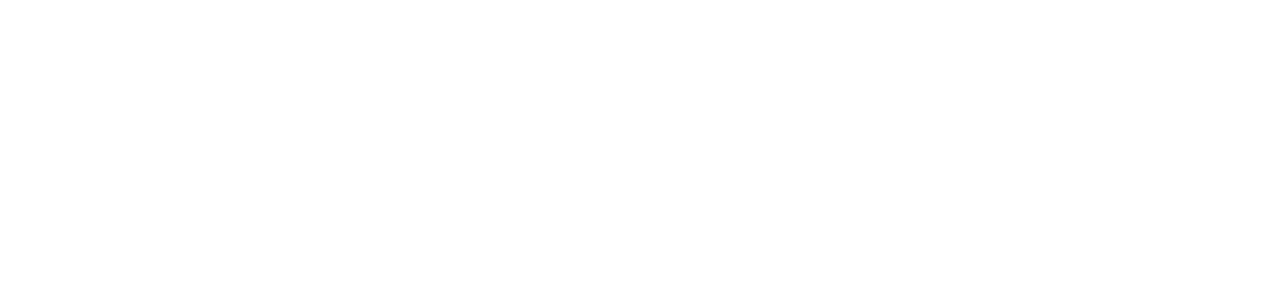
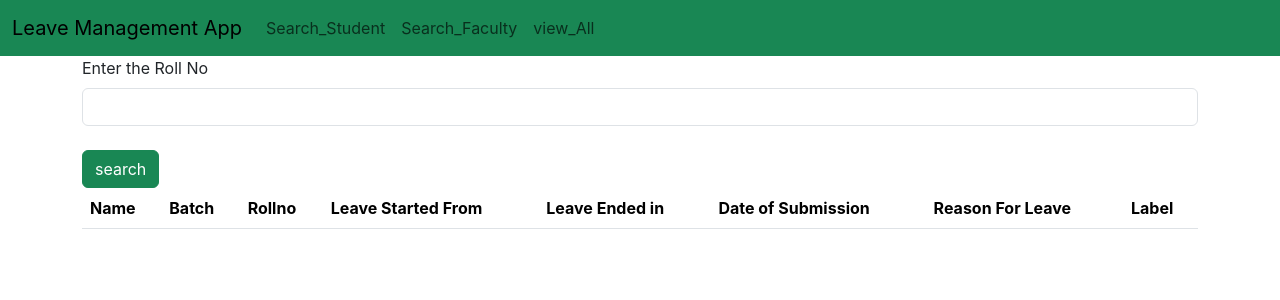
Before and after one commit to SachinShibu/project-frondend, a React (Create React App) app: page /searchleavestud in a window 1280 px wide. Before the commit this address had no page. Shown: the top 300 px of the page. Built offline with nearby package versions, Linux system fonts and the light colour scheme.

Commit message:
Bug Fixed

```diff
--- a/src/App.js
+++ b/src/App.js
@@ -1,6 +1,6 @@
 import logo from './logo.svg';
 import './App.css';
-import SearchLeave from './components/SearchLeave';
+import SearchLeave from './components/SearchLeaveStud';
 import AddLeave from './components/StudAddLeave';
 import ViewAll from './components/ViewAll';
 import { BrowserRouter, Route, Routes } from 'react-router-dom';
@@ -10,6 +10,8 @@
 import HodLogin from './components/HodLogin';
 import FacultyLogin from './components/FacultyLogin';
 import FacultyAddLeave from './components/FacultyAddLeave';
+import SearchLeaveStud from './components/SearchLeaveStud';
+import SearchLeaveFaculty from './components/SearchLeaveFaculty';
 
 function App() {
   return (
@@ -23,7 +25,8 @@
       <Route path='/facultylogin' element={<FacultyLogin/>}/>
       <Route path='/studaddleave' element={<AddLeave/>}/>
       <Route path='/facultyaddleave' element={<FacultyAddLeave/>}/>
-      <Route path='/search' element={<SearchLeave/>}/>
+      <Route path='/searchleavestud' element={<SearchLeaveStud/>}/>
+      <Route path='/searchleavefaculty' element={<SearchLeaveFaculty/>}/>
       <Route path='/viewall' element={<ViewAll/>}/>
     </Routes>
     </BrowserRouter>
--- a/src/components/Navbar.jsx
+++ b/src/components/Navbar.jsx
@@ -8,19 +8,21 @@
 
 <nav class="navbar navbar-expand-lg bg-success">
   <div class="container-fluid">
-    <a class="navbar-brand" href="#">Leave APP</a>
+    <a class="navbar-brand" href="#">Leave Management App</a>
     <button class="navbar-toggler" type="button" data-bs-toggle="collapse" data-bs-target="#navbarNav" aria-controls="navbarNav" aria-expanded="false" aria-label="Toggle navigation">
       <span class="navbar-toggler-icon"></span>
     </button>
     <div class="collapse navbar-collapse" id="navbarNav">
       <ul class="navbar-nav">
         <li class="nav-item">
-          <Link class="nav-link" to="/search">Search</Link>
+          <Link class="nav-link" to="/searchleavestud">Search_Student</Link>
         </li>
         <li class="nav-item">
-          <Link class="nav-link" to="/viewall">View All</Link>
+          <Link class="nav-link" to="/searchleavefaculty">Search_Faculty</Link>
         </li>
-
+        <li class="nav-item">
+          <Link class="nav-link" to="/viewall">view_All</Link>
+        </li>
       </ul>
     </div>
   </div>
--- a/src/components/SearchLeave.jsx
+++ b/src/components/SearchLeaveFaculty.jsx
@@ -1,11 +1,11 @@
-import React, { useEffect, useState } from 'react'
+import axios from 'axios'
+import React, { useState } from 'react'
 import Navbar from './Navbar'
-import axios from 'axios'
 
-const SearchLeave = () => {
+const SearchLeaveFaculty = () => {
     const [data, setData] = useState(
         {
-            "name": ""
+            "IdNo": ""
 
         }
     )
@@ -13,14 +13,14 @@
         []
     )
     //delete function
-    const DeleteLeave = (name) => {
-        let input = { "_id": name }
-        axios.post("http://localhost:8800/delete",input).then(
-            (response)=>{
+    const DeleteLeave = (IdNo) => {
+        let input = { "_id": IdNo }
+        axios.post("", input).then(
+            (response) => {
                 console.log(response.data)
-                if(response.data.status=="success"){
+                if (response.data.status == "success") {
                     alert("successfully deleted")
-                }else{
+                } else {
                     alert("error in deletion")
                 }
             }
@@ -33,7 +33,7 @@
     // search button event
     const readValue = () => {
         console.log(data)
-        axios.post("http://localhost:8800/search", data).then(
+        axios.post("", data).then(
             (response) => {
 
                 setresult(response.data)
@@ -45,16 +45,18 @@
         )
     }
 
+
     return (
         <div>
-            <Navbar />
+
+            <Navbar/>
             <div className="container">
                 <div className="row">
                     <div className="col col-12 col-sm-12 col-md-12 col-lg-12 col-xl-12 col-xxl-12">
-                        <div className="row">
+                        <div className="row g-4">
                             <div className="col col-12 col-sm-12 col-md-12 col-lg col-xl-12 col-xxl-12">
-                                <label htmlFor="" className="form-label">Search Leave</label>
-                                <input type="text" name="name" value={data.name} onChange={inputHandler} className="form-control" />
+                                <label htmlFor="" className="form-label">Enter the Faculty ID </label>
+                                <input type="text" name="IdNo" value={data.IdNo} onChange={inputHandler} className="form-control" />
                             </div>
                             <div className="col col-12 col-sm-12 col-md-12 col-lg col-xl-12 col-xxl-12">
                                 <button className="btn btn-success" onClick={readValue}>search</button>
@@ -68,12 +70,13 @@
                             <thead>
 
                                 <tr>
-                                    <th scope="col">name</th>
-                                    <th scope="col">class</th>
-                                    <th scope="col">date</th>
-                                    <th scope="col">rollno</th>
-                                    <th scope="col">leavedate</th>
-                                    <th scope="col">reasonforleave</th>
+                                <th scope="col">Name</th>
+                                    <th scope="col">ID No</th>
+                                    <th scope="col">Leave Started From</th>
+                                    <th scope="col">Leave Ended in</th>
+                                    <th scope="col">Date of Submission</th>
+                                    <th scope="col">Reason For Leave</th>
+                                    <th scope="col">Label</th>
 
                                 </tr>
                             </thead>
@@ -83,12 +86,13 @@
                                         (value, index) => {
                                             return <tr>
                                                 <th scope="row">{value.name}</th>
-                                                <td>{value.class}</td>
-                                                <td>{value.date}</td>
-                                                <td>{value.rollno}</td>
-                                                <td>{value.leavedate}</td>
+                                                <td>{value.IdNo}</td>
+                                                <td>{value.Sdate}</td>
+                                                <td>{value.Edate}</td>
+                                                <td>{value.Tdate}</td>
                                                 <td>{value.reasonforleave}</td>
-                                                <td><button className="btn btn-danger" onClick={()=>{DeleteLeave(value.name)}}>DELETE</button></td>
+                                                <td>{value.Label}</td>
+                                                <td><button className="btn btn-danger" onClick={() => { DeleteLeave(value.IdNo) }}>DELETE</button></td>
                                             </tr>
                                         }
 
@@ -100,8 +104,10 @@
                     </div>
                 </div>
             </div>
+
+
         </div>
     )
 }
 
-export default SearchLeave
+export default SearchLeaveFaculty
--- /dev/null
+++ b/src/components/SearchLeaveStud.jsx
@@ -0,0 +1,111 @@
+import React, { useEffect, useState } from 'react'
+import Navbar from './Navbar'
+import axios from 'axios'
+
+const SearchLeaveStud = () => {
+    const [data, setData] = useState(
+        {
+            "rollno": ""
+
+        }
+    )
+    const [result, setresult] = useState(
+        []
+    )
+    //delete function
+    const DeleteLeave = (rollno) => {
+        let input = { "_id": rollno }
+        axios.post("",input).then(
+            (response)=>{
+                console.log(response.data)
+                if(response.data.status=="success"){
+                    alert("successfully deleted")
+                }else{
+                    alert("error in deletion")
+                }
+            }
+        ).catch().finally()
+    }
+    //input value fetching
+    const inputHandler = (event) => {
+        setData({ ...data, [event.target.name]: event.target.value })
+    }
+    // search button event
+    const readValue = () => {
+        console.log(data)
+        axios.post("", data).then(
+            (response) => {
+
+                setresult(response.data)
+            }
+        ).catch(
+            (error) => {
+                console.log(error)
+            }
+        )
+    }
+
+    return (
+        <div>
+            <Navbar />
+            <div className="container">
+                <div className="row">
+                    <div className="col col-12 col-sm-12 col-md-12 col-lg-12 col-xl-12 col-xxl-12">
+                        <div className="row g-4">
+                            <div className="col col-12 col-sm-12 col-md-12 col-lg col-xl-12 col-xxl-12">
+                                <label htmlFor="" className="form-label">Enter the Roll No </label>
+                                <input type="text" name="rollno" value={data.rollno} onChange={inputHandler} className="form-control" />
+                            </div>
+                            <div className="col col-12 col-sm-12 col-md-12 col-lg col-xl-12 col-xxl-12">
+                                <button className="btn btn-success" onClick={readValue}>search</button>
+                            </div>
+                        </div>
+                    </div>
+                </div>
+                <div className="row">
+                    <div className="col col-12 col-sm-12 col-md-12 col-lg-12 col-xl-12 col-xxl-12">
+                        <table class="table">
+                            <thead>
+
+                                <tr>
+                                    <th scope="col">Name</th>
+                                    <th scope="col">Batch</th>
+                                    <th scope="col">Rollno</th>
+                                    <th scope="col">Leave Started From</th>
+                                    <th scope="col">Leave Ended in</th>
+                                    <th scope="col">Date of Submission</th>
+                                    <th scope="col">Reason For Leave</th>
+                                    <th scope="col">Label</th>
+
+                                </tr>
+                            </thead>
+                            <tbody>
+                                {
+                                    result.map(
+                                        (value, index) => {
+                                            return <tr>
+                                                <th scope="row">{value.name}</th>
+                                                <td>{value.batch}</td>
+                                                <td>{value.rollno}</td>
+                                                <td>{value.Sdate}</td>
+                                                <td>{value.Edate}</td>
+                                                <td>{value.Tdate}</td>
+                                                <td>{value.reasonforleave}</td>
+                                                <td>{value.Label}</td>
+                                                <td><button className="btn btn-danger" onClick={()=>{DeleteLeave(value.rollno)}}>DELETE</button></td>
+                                            </tr>
+                                        }
+
+
+                                    )
+                                }
+                            </tbody>
+                        </table>
+                    </div>
+                </div>
+            </div>
+        </div>
+    )
+}
+
+export default SearchLeaveStud
--- a/src/components/ViewAll.jsx
+++ b/src/components/ViewAll.jsx
@@ -3,43 +3,56 @@
 import axios from 'axios'
 
 const ViewAll = () => {
-    const [data,changeData]= useState([])
-    const fetchData=()=>{
-        axios.get("http://localhost:8800/view").then(
-            (response)=>{
+    const [data, changeData] = useState([])
+    const fetchData = () => {
+        axios.get("").then(
+            (response) => {
 
                 changeData(response.data)
             }
         )
     }
-    useEffect(()=>{fetchData()},[])
+    useEffect(() => { fetchData() }, [])
     return (
         <div>
-            <Navbar/>
+            <Navbar />
             <div className="container">
                 <div className="row">
                     <div className="col col-12 col-sm-12 col-md-12 col-lg-12 col-xl-12 col-xxl-12">
-                        <div className="row g-4">
+                        <table class="table">
+                            <thead>
+                                <tr>
+                                    <th scope="col">Name</th>
+                                    <th scope="col">Batch</th>
+                                    <th scope="col">ID No</th>
+                                    <th scope="col">Roll No</th>
+                                    <th scope="col">Leave Started From</th>
+                                    <th scope="col">Leave Ended in</th>
+                                    <th scope="col">Date of Submission</th>
+                                    <th scope="col">Reason For Leave</th>
+                                    <th scope="col">Label</th>
+
+                                </tr>
+                            </thead>
+                            <tbody>
                             {data.map(
-                            (value,index)=>{
-                                return  <div className="col col-12 col-sm-6 col-md-4 col-lg-4 col-xl-3 col-xxl-3">
-                                <div class="card" >
-                                    <img src="https://www.pngkey.com/png/detail/157-1579943_no-profile-picture-round.png" class="card-img-top" alt="..."></img>
-                                    <div class="card-body">
-                                        <h5 class="card-title">{value.name}</h5>
-                                        <p class="card-text">{value.class}</p>
-                                        <p class="card-text">{value.date}</p>
-                                        <p class="card-text">{value.rollno}</p>
-                                        <p class="card-text">{value.leavedate}</p>
-                                        <p class="card-text">{value.reasonforleave}</p>
-                                        <a href="#" class="btn btn-primary">Go somewhere</a>
-                                    </div>
-                                </div>
-                            </div>
+                                (value, index) => {
+                                    return <tr>
+                                        <th scope="row">{value.name}</th>
+                                        <td>{value.batch}</td>
+                                        <td>{value.IdNo}</td>
+                                        <td>{value.rollno}</td>
+                                        <td>{value.Sdate}</td>
+                                        <td>{value.Edate}</td>
+                                        <td>{value.Tdate}</td>
+                                        <td>{value.reasonforleave}</td>
+                                        <td>{value.Label}</td>
+                                    </tr>
                                 }
                             )
                             }
-                        </div>
+                            </tbody>
+                            </table>
                         </div>
                     </div>
                 </div>
```
Lines whose indentation alone changed are shown as unchanged.
